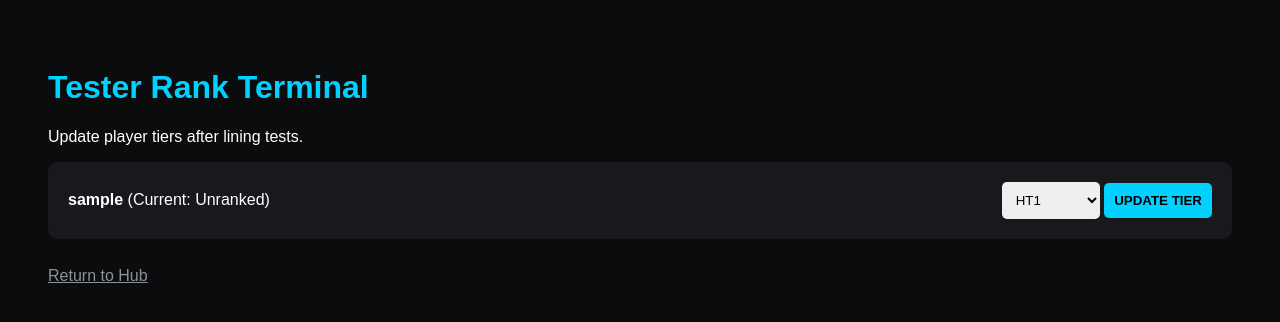
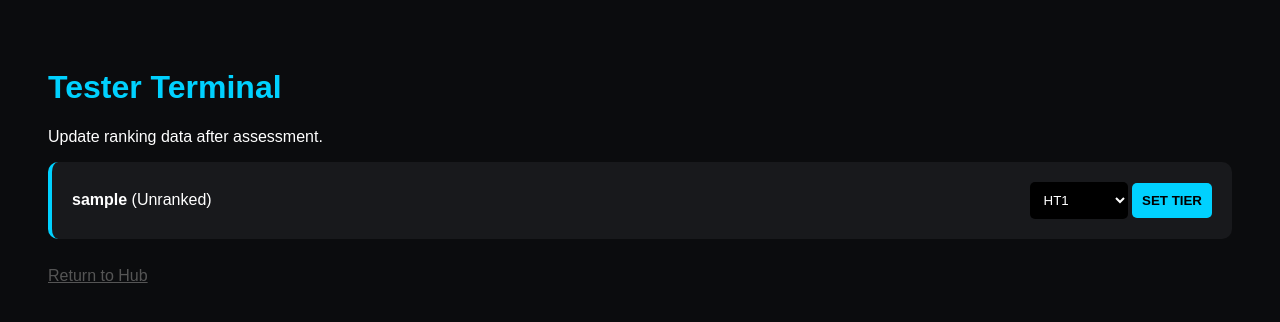
Before and after one commit to SKIBIDIBOSS/tiertests, a Node server app: template views/tester.ejs in a window 1280 px wide. Shown: the top 322 px of the page. Run offline with Node 20, Linux system fonts and the light colour scheme; the template is opened without the code that fills it: values that come from a table or form of the project are taken from there, others are empty; the visitor is signed in with stand-in values (Sample User, id 1); some libraries are stand-ins or nearby versions.

Commit message:
Update tester.ejs

```diff
--- a/views/tester.ejs
+++ b/views/tester.ejs
@@ -2,20 +2,20 @@
 <html lang="en">
 <head>
     <meta charset="UTF-8">
-    <title>TESTER PANEL | SKIBIDIBOSS</title>
+    <title>TESTER | SKIBIDIBOSS</title>
     <style>
         body { background: #0b0c0e; color: #fff; font-family: sans-serif; padding: 40px; }
-        .card { background: #18191c; padding: 20px; border-radius: 10px; margin-bottom: 10px; display: flex; justify-content: space-between; align-items: center; }
-        select, button { padding: 10px; border-radius: 5px; border: none; }
-        button { background: #00d1ff; font-weight: bold; cursor: pointer; }
+        .row { background: #18191c; padding: 20px; border-radius: 10px; margin-bottom: 10px; display: flex; justify-content: space-between; align-items: center; border-left: 4px solid #00d1ff; }
+        select, button { padding: 10px; border-radius: 5px; border: none; background: #000; color: #fff; }
+        button { background: #00d1ff; color: #000; font-weight: bold; cursor: pointer; }
     </style>
 </head>
 <body>
-    <h1 style="color: #00d1ff;">Tester Rank Terminal</h1>
-    <p>Update player tiers after lining tests.</p>
+    <h1 style="color: #00d1ff;">Tester Terminal</h1>
+    <p>Update ranking data after assessment.</p>
     <% users.forEach(user => { %>
-        <div class="card">
-            <span><strong><%= user.username %></strong> (Current: <%= user.tier %>)</span>
+        <div class="row">
+            <span><strong><%= user.username %></strong> (<%= user.tier %>)</span>
             <form action="/tester/update" method="POST">
                 <input type="hidden" name="userId" value="<%= user._id %>">
                 <select name="newTier">
@@ -23,13 +23,12 @@
                     <option value="LT1">LT1</option>
                     <option value="HT2">HT2</option>
                     <option value="LT2">LT2</option>
-                    <option value="HT3">HT3</option>
                     <option value="Unranked">Unranked</option>
                 </select>
-                <button type="submit">UPDATE TIER</button>
+                <button type="submit">SET TIER</button>
             </form>
         </div>
     <% }) %>
-    <br><a href="/" style="color: #8e9297;">Return to Hub</a>
+    <br><a href="/" style="color: #555;">Return to Hub</a>
 </body>
 </html>
```
